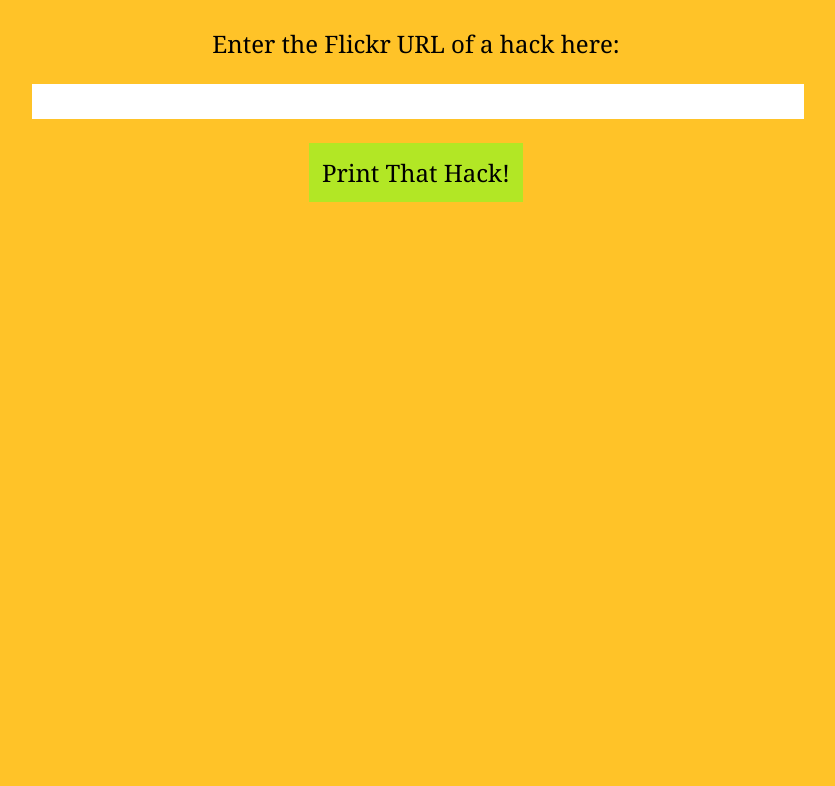
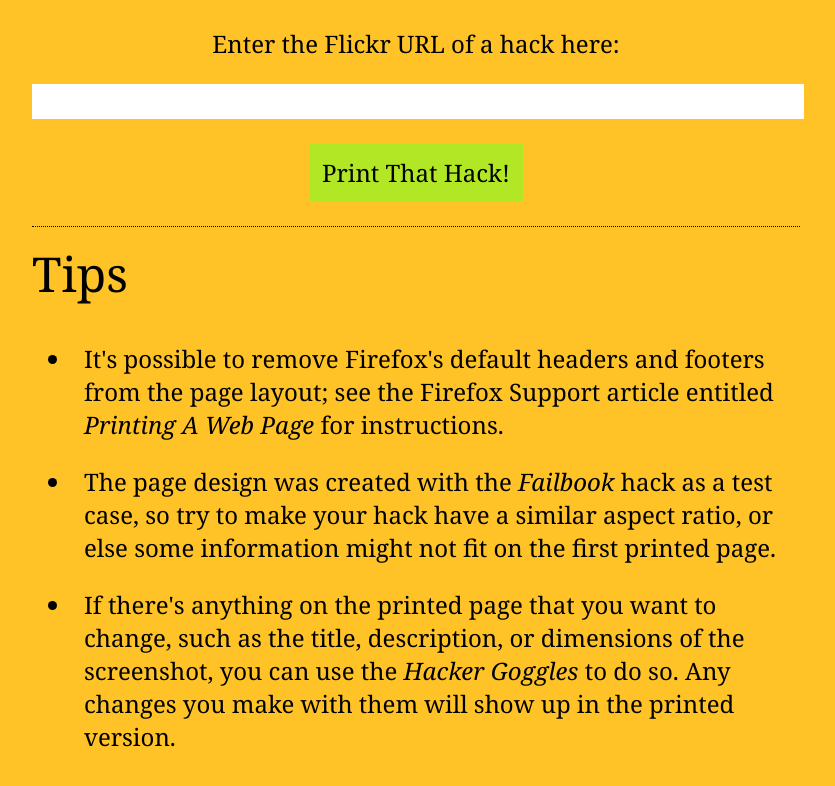
Before and after one commit to toolness/hackasaurus-print, a plain HTML site: page index.html in a window 1280 px wide. Shown: the whole page, without its empty margins (224-1059 px from the left). Drawn offline with Linux system fonts and the light colour scheme.

Commit message:
Added 'tips' section.

```diff
--- a/index.html
+++ b/index.html
@@ -93,6 +93,16 @@ input#submit {
   background: #B2E725;
   padding: 10pt;
 }
+
+div#instructions {
+  border-top: 1px dotted black;
+  margin-top: 1em;
+  text-align: left;
+}
+
+div#instructions li {
+  padding: 0.5em;
+}
 </style>
 <script src="jquery.min.js"></script>
 <script src="load-screenshot.js"></script>
@@ -101,6 +111,14 @@ input#submit {
     Enter the Flickr URL of a hack here: <input type="text" id="url" name="url">
   </div>
   <div><input type="submit" id="submit" value="Print That Hack!"></div>
+  <div id="instructions">
+    <h1>Tips</h1>
+    <ul>
+      <li>It's possible to remove Firefox's default headers and footers from the page layout; see the Firefox Support article entitled <a href="http://support.mozilla.com/en-US/kb/Printing%20a%20web%20page#Print_window_settings">Printing A Web Page</a> for instructions.</li>
+      <li>The page design was created with the <a href="http://www.flickr.com/photos/hackasaurus/5644398032">Failbook</a> hack as a test case, so try to make your hack have a similar aspect ratio, or else some information might not fit on the first printed page.</li>
+      <li>If there's anything on the printed page that you want to change, such as the title, description, or dimensions of the screenshot, you can use the <a href="https://secure.toolness.com/webxray/">Hacker Goggles</a> to do so. Any changes you make with them will show up in the printed version.</li>
+    </ul>
+  </div>
 </form>
 <div id="container" style="display: none">
   <div id="header">
```
